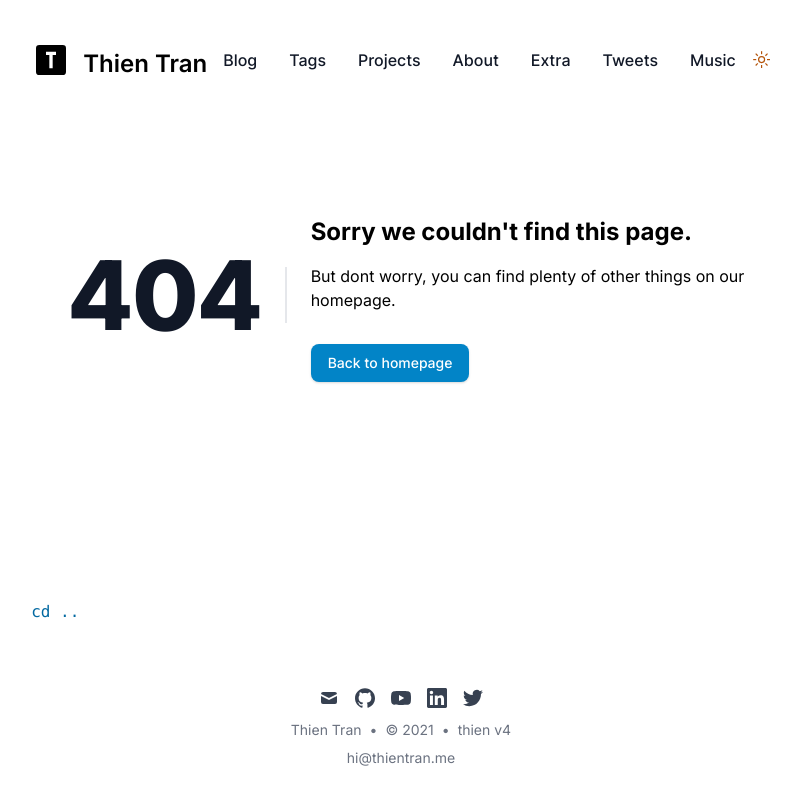
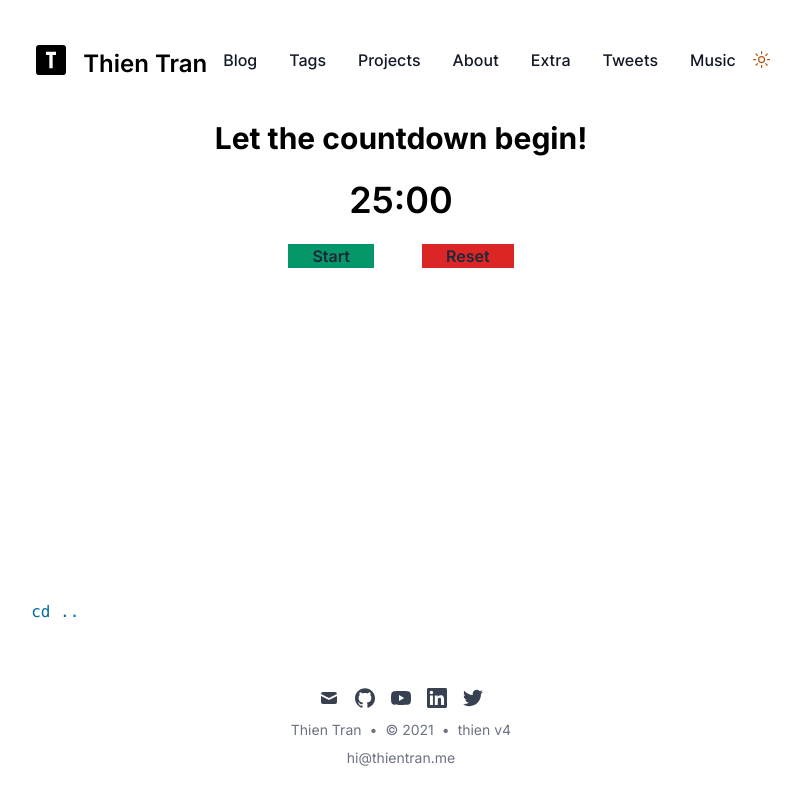
Before and after one commit to thnmtrn/blog-v4, a Next.js app: page /pomodoro in a window 1280 px wide. Before the commit this address had no page. Shown: the whole page, without its empty margins (239-1040 px from the left). Built offline with nearby package versions, Linux system fonts and the light colour scheme; what @tailwindcss/typography would draw is missing.

Commit message:
pomodoro and countdown colors

```diff
--- /dev/null
+++ b/components/Pomodoro.js
@@ -0,0 +1,88 @@
+import { useState, useRef } from 'react'
+
+function padTime(time) {
+  return time.toString().padStart(2, '0')
+}
+
+export default function Pomodoro() {
+  const [title, setTitle] = useState('Let the countdown begin!')
+  const [timeLeft, setTimeLeft] = useState(25 * 60)
+  const [isRunning, setIsRunning] = useState(false)
+  const intervalRef = useRef(null)
+
+  const minutes = padTime(Math.floor(timeLeft / 60))
+  const seconds = padTime(timeLeft - minutes * 60)
+
+  function startTimer() {
+    if (intervalRef.current !== null) return
+
+    setTitle(`You're doing great!`)
+    setIsRunning(true)
+    intervalRef.current = setInterval(() => {
+      setTimeLeft((timeLeft) => {
+        if (timeLeft >= 1) return timeLeft - 1
+
+        resetTimer()
+        return 0
+      })
+    }, 1000)
+  }
+
+  function stopTimer() {
+    if (intervalRef.current === null) return
+
+    setIsRunning(false)
+    clearInterval(intervalRef.current)
+    intervalRef.current = null
+    setTitle('Keep it up!')
+  }
+
+  function resetTimer() {
+    setIsRunning(false)
+    clearInterval(intervalRef.current)
+    intervalRef.current = null
+    setTitle('Ready for another round?')
+    setTimeLeft(25 * 60)
+  }
+
+  return (
+    <div className="">
+      <main>
+        <div className="text-center">
+          <h2 className="font-bold text-3xl ">{title}</h2>
+
+          <div className="mt-6 font-semibold text-4xl">
+            <span>{minutes}</span>
+            <span>:</span>
+            <span>{seconds}</span>
+          </div>
+
+          <div className="mt-6">
+            {!isRunning && (
+              <button
+                className="bg-green-600 dark:bg-green-400 px-6 mx-6 font-semibold text-gray-800 dark:text-gray-200"
+                onClick={startTimer}
+              >
+                Start
+              </button>
+            )}
+            {isRunning && (
+              <button
+                className="bg-lime-400 dark:bg-amber-400 px-6 mx-6 font-semibold text-gray-800 dark:text-gray-200"
+                onClick={stopTimer}
+              >
+                Pause
+              </button>
+            )}
+            <button
+              className="bg-red-600 px-6 mx-6 font-semibold text-gray-800 dark:text-gray-200 "
+              onClick={resetTimer}
+            >
+              Reset
+            </button>
+          </div>
+        </div>
+      </main>
+    </div>
+  )
+}
--- a/components/SectionContainer.js
+++ b/components/SectionContainer.js
@@ -1,3 +1,3 @@
 export default function SectionContainer({ children }) {
-  return <div className="max-w-3xl px-2 mx-auto sm:px-2  xl:max-w-5xl xl:px-0 ">{children}</div>
+  return <div className="max-w-3xl px-2 mx-auto sm:px-2 xl:max-w-5xl xl:px-0 ">{children}</div>
 }
--- a/pages/countdown.js
+++ b/pages/countdown.js
@@ -1,9 +1,66 @@
-import Countdown from '@/components/Countdown'
+import { useEffect, useState } from 'react'
+import Cheese from '@/components/icons/cheese.svg'
 
-export default function Countdownpage() {
+function CountdownPage() {
+  const calculateTimeLeft = () => {
+    let year = new Date().getFullYear()
+    const difference = +new Date(`${year}-08-01`) - +new Date()
+    let timeLeft = {}
+
+    if (difference > 0) {
+      timeLeft = {
+        days: Math.floor(difference / (1000 * 60 * 60 * 24)),
+        hours: Math.floor((difference / (1000 * 60 * 60)) % 24),
+        minutes: Math.floor((difference / 1000 / 60) % 60),
+        seconds: Math.floor((difference / 1000) % 60),
+      }
+    }
+
+    return timeLeft
+  }
+
+  const [timeLeft, setTimeLeft] = useState(calculateTimeLeft())
+  const [year] = useState(new Date().getFullYear())
+
+  //update every second
+  useEffect(() => {
+    setTimeout(() => {
+      setTimeLeft(calculateTimeLeft())
+    }, 1000)
+  })
+
+  const timerComponents = []
+
+  Object.keys(timeLeft).forEach((interval) => {
+    if (!timeLeft[interval]) {
+      return
+    }
+
+    timerComponents.push(
+      <span>
+        {timeLeft[interval]} {interval}{' '}
+      </span>
+    )
+  })
   return (
-    <>
-      <Countdown />
-    </>
+    <div className="text-center content-center w-full">
+      <div className ="justify-center flex bg-rose-400 dark:bg-lime-600 py-4">
+        <Cheese className="w-12 h-12 text-amber-900 dark:text-yellow-400" />
+        </div>
+      <div className="bg-fuchsia-400 dark:bg-blue-700 flex flex-col py-2">
+        <p className="font-semibold">days: </p> <p className="text-4xl font-extrabold">{timeLeft.days}</p>
+      </div>
+      <div className="bg-rose-400 dark:bg-fuchsia-600 flex flex-col py-2">
+        <p className="font-semibold">hours: </p> <p className="text-4xl font-extrabold">{timeLeft.hours}</p>
+      </div>
+      <div className="bg-blue-400 dark:bg-rose-800 flex flex-col py-2">
+        <p className="font-semibold">minutes: </p> <p className="text-4xl font-extrabold">{timeLeft.minutes}</p>
+      </div>
+      <div className="bg-amber-400 dark:bg-amber-600 flex flex-col py-2">
+        <p className="font-semibold">seconds: </p> <p className="text-4xl font-extrabold">{timeLeft.seconds}</p>
+      </div>
+    </div>
   )
 }
+
+export default CountdownPage
--- /dev/null
+++ b/pages/pomodoro.js
@@ -0,0 +1,5 @@
+import Pomodoro from '@/components/Pomodoro'
+
+export default function PomodoroPage() {
+  return <Pomodoro />
+}
```
